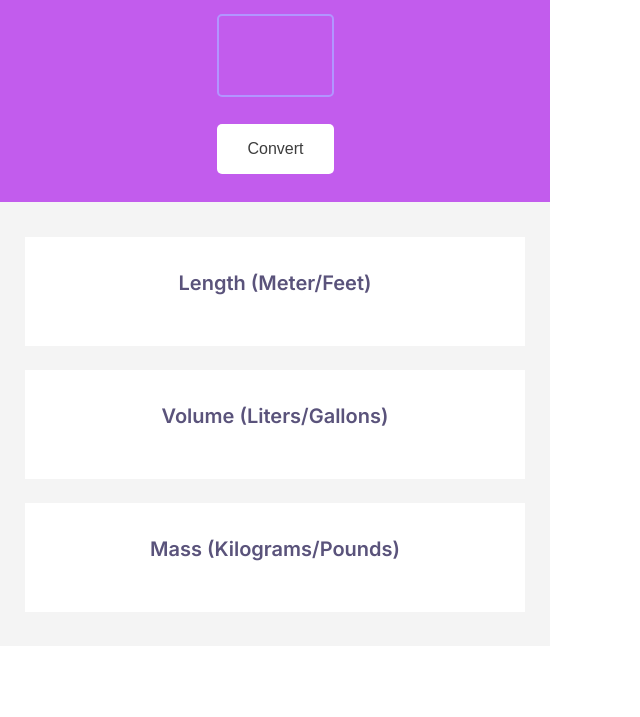
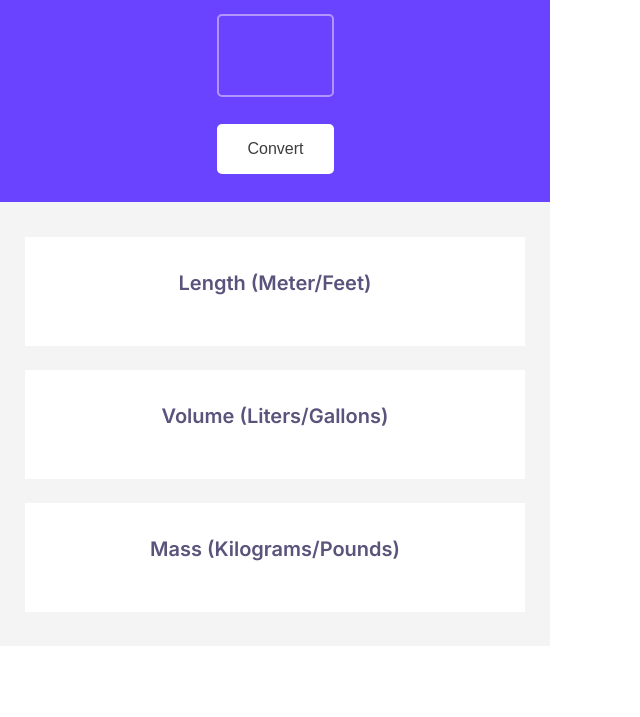
Before and after one commit to ipektufekcioglu/unit-converter, a website built with Vite: page index.html in a window 1280 px wide. Shown: the part 83-800 px from the top of the page, without its empty margins (0-640 px from the left). Built offline with nearby package versions, Linux system fonts and the light colour scheme.

Commit message:
Update index.css

```diff
--- a/index.css
+++ b/index.css
@@ -13,7 +13,7 @@ body {
 }
 
 #hero {
-    background-color: #C25CED;
+    background-color: #6943FF;
     height: 285px;
     font-family: "Inter", sans-serif;
 }
@@ -30,7 +30,7 @@ body {
     height: 83px;
     border: 2px solid #B295FF;
     border-radius: 5px;
-    background-color: #C25CED;
+    background-color: #6943FF;
     color: #FFFFFF;
     font-size: 58px;
     font-weight: 800;
```
